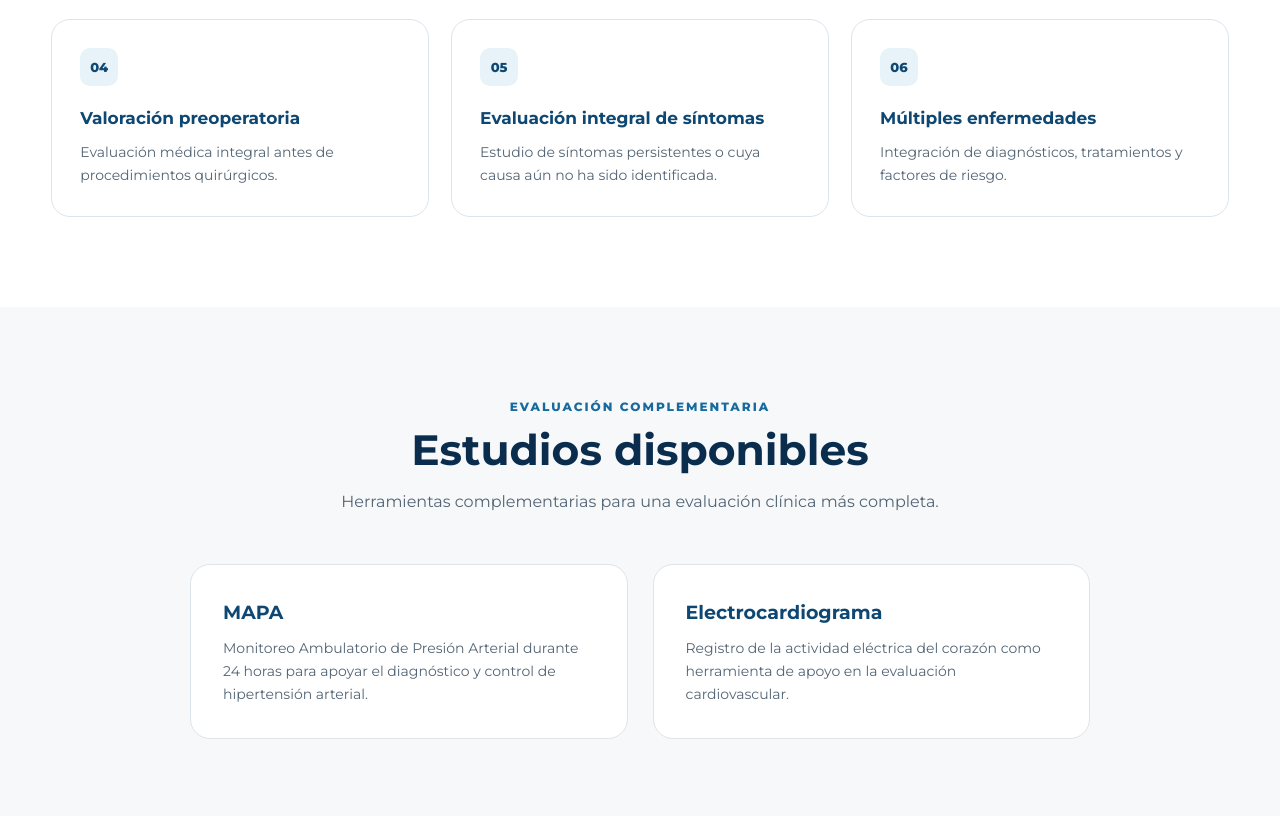
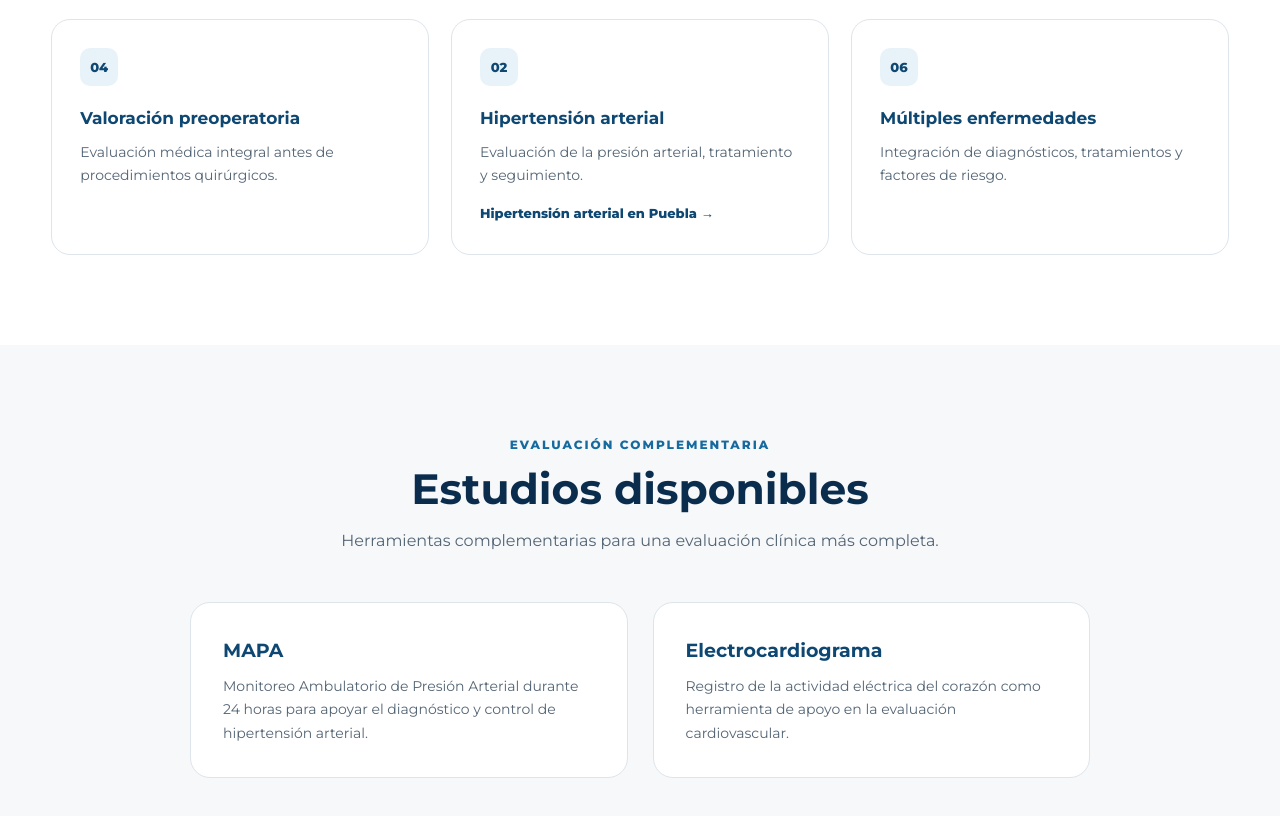
Before and after one commit to DrMiguelRocha/drmiguelrocha.github.io, a plain HTML site: page index.html in a window 1280 px wide. Shown: the part 2015-2831 px from the top of the page. Drawn offline with Linux system fonts and the light colour scheme.

Commit message:
Update index.html

```diff
--- a/index.html
+++ b/index.html
@@ -2482,17 +2482,30 @@ footer strong {
       <article class="service-card">
 
   <span class="service-number">
-          05
+    02
   </span>
 
   <h3>
-          Evaluación integral de síntomas
+    Hipertensión arterial
   </h3>
 
   <p>
-          Estudio de síntomas persistentes
-          o cuya causa aún no ha sido identificada.
-        </p>
+    Evaluación de la presión arterial,
+    tratamiento y seguimiento.
+  </p>
+
+  <a
+    href="/hipertension-puebla/"
+    style="
+      display:inline-block;
+      margin-top:15px;
+      color:#0d4772;
+      font-size:13px;
+      font-weight:800;
+    "
+  >
+    Hipertensión arterial en Puebla →
+  </a>
 
 </article>
 
```
Lines whose indentation alone changed are shown as unchanged.
